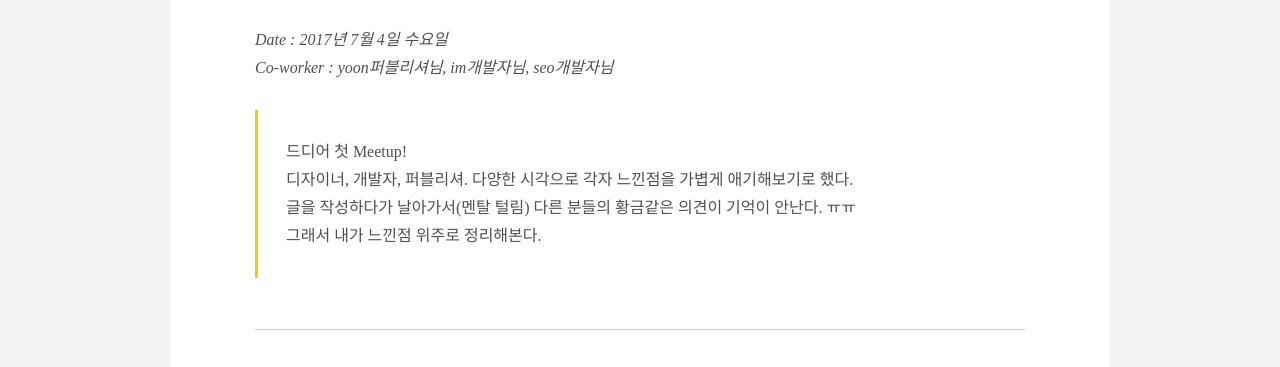
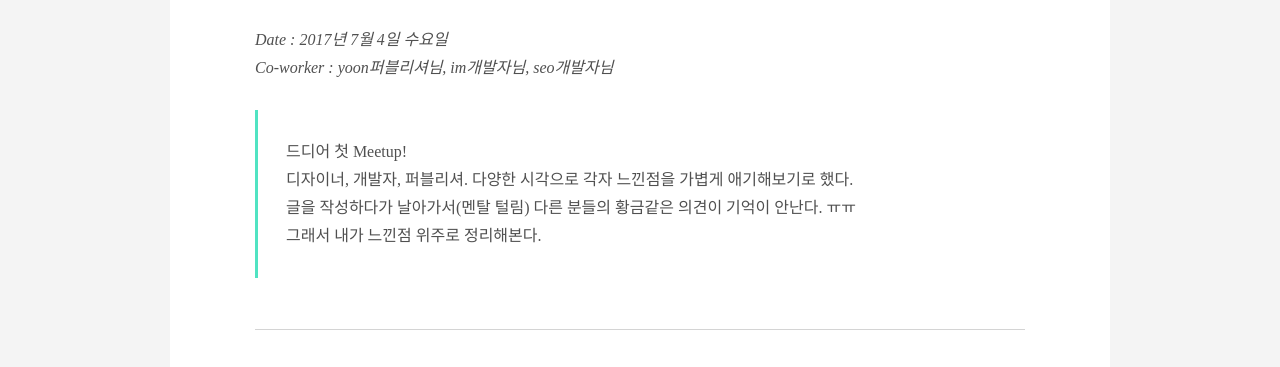
Before and after one commit to eternalglee/eternalglee.github.io, a Jekyll site: the page built from _posts/2018-07-16-meetup-for-github_01.md, in a window 1280 px wide. Shown: the part 489-856 px from the top of the page. Built offline with Jekyll 4.4.1, drawn with Linux system fonts in a browser that asks for light colours.

Commit message:
주석 강조 색 변경

```diff
--- a/assets/css/screen.css
+++ b/assets/css/screen.css
@@ -891,7 +891,7 @@ body.tag-template #navbar {
 #post-content blockquote {
     margin: 28px 0;
     padding: 28px;
-    border-left: 3px solid #f3cf00;
+    border-left: 3px solid #50E3C2;
 }
 
 #post-content blockquote > *:first-child {
@@ -944,7 +944,7 @@ body.tag-template #navbar {
 /* @@iolo */
 #post-content table {
     margin: 1em auto;
-    border: 3px solid #f3cf00;
+    border: 3px solid #50E3C2;
 }
 
 #post-content th {
```
